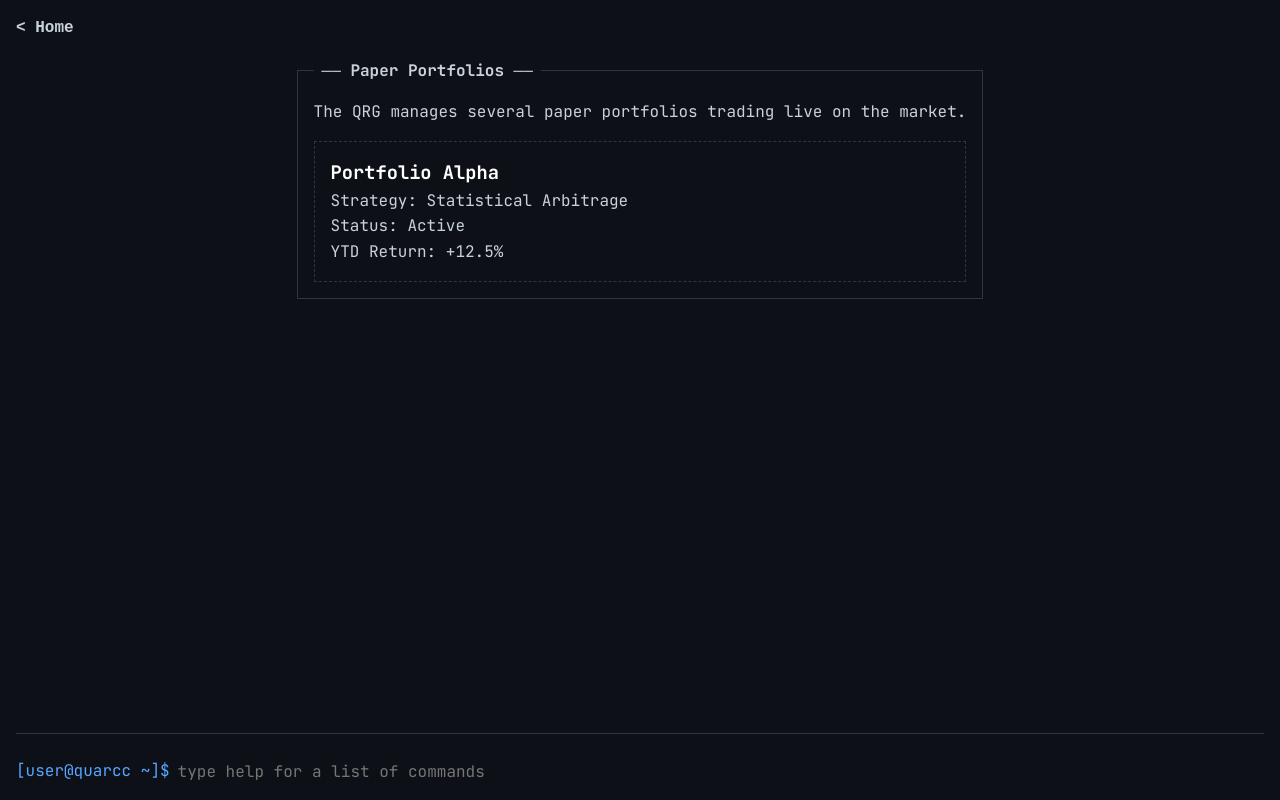
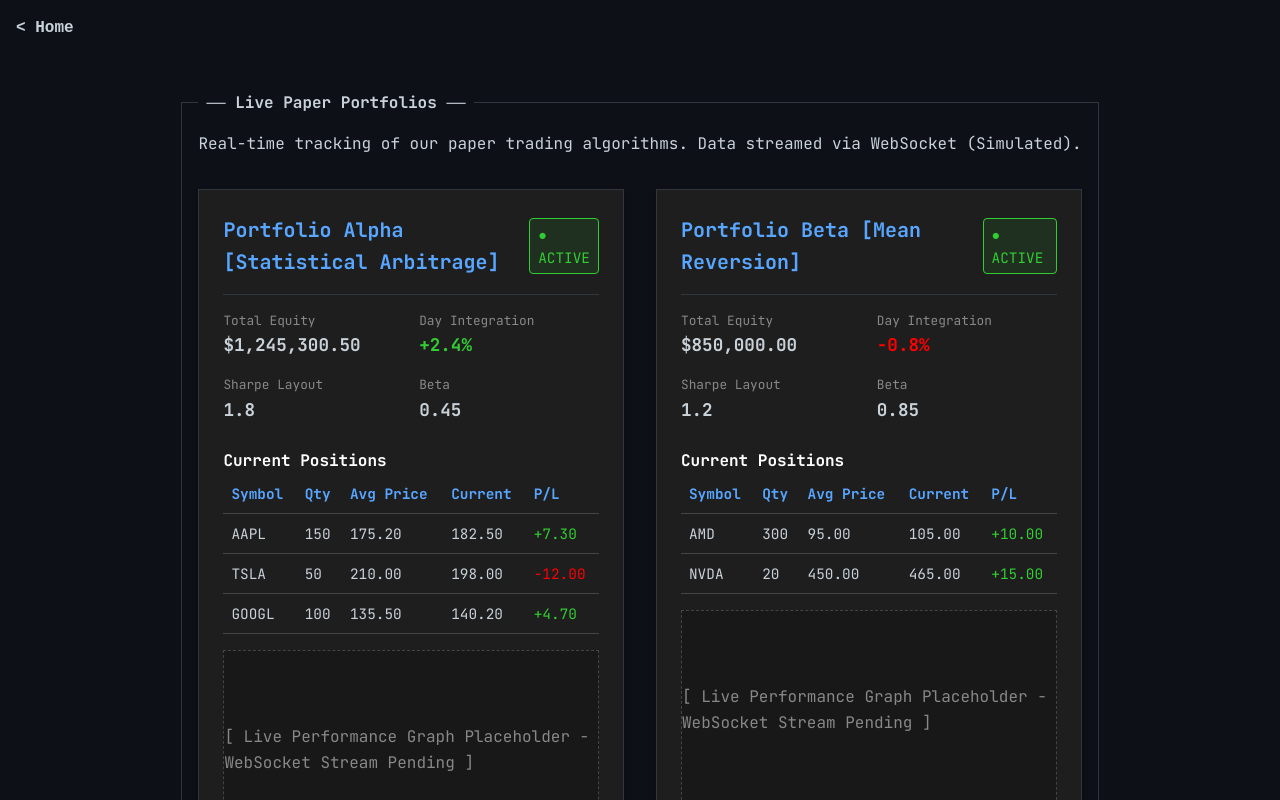
Before and after one commit to carterj-c/QUARCCWebsite, a React (Vite) app: page /paper-fund in a window 1280 px wide. Shown: the top 800 px of the page. Built offline with nearby package versions, Linux system fonts and the light colour scheme.

Commit message:
placeholder portfolio dash

```diff
--- /dev/null
+++ b/src/components/PortfolioDashboard.css
@@ -0,0 +1,91 @@
+.portfolio-dashboard {
+    background-color: var(--color-bg-light, #1e1e1e);
+    border: 1px solid var(--color-border, #333);
+    padding: 1.5rem;
+    margin-bottom: 2rem;
+    font-family: 'JetBrains Mono', monospace;
+    color: var(--color-text, #eee);
+    box-shadow: 0 4px 6px rgba(0, 0, 0, 0.3);
+}
+
+.portfolio-header {
+    display: flex;
+    justify-content: space-between;
+    align-items: center;
+    border-bottom: 1px solid var(--color-border, #333);
+    padding-bottom: 1rem;
+    margin-bottom: 1rem;
+}
+
+.portfolio-title {
+    font-size: 1.25rem;
+    font-weight: bold;
+    color: var(--color-accent, #bd93f9);
+    /* Vibrant Purple/Dracula theme */
+}
+
+.portfolio-status {
+    font-size: 0.9rem;
+    padding: 0.25rem 0.5rem;
+    border-radius: 4px;
+    background-color: rgba(50, 205, 50, 0.1);
+    color: #32cd32;
+    /* Lime Green */
+    border: 1px solid #32cd32;
+}
+
+.portfolio-status.inactive {
+    background-color: rgba(255, 69, 0, 0.1);
+    color: #ff4500;
+    border: 1px solid #ff4500;
+}
+
+.portfolio-stats {
+    display: grid;
+    grid-template-columns: repeat(auto-fit, minmax(150px, 1fr));
+    gap: 1rem;
+    margin-bottom: 1.5rem;
+}
+
+.stat-item {
+    display: flex;
+    flex-direction: column;
+}
+
+.stat-label {
+    font-size: 0.8rem;
+    color: var(--color-text-dim, #888);
+}
+
+.stat-value {
+    font-size: 1.1rem;
+    font-weight: bold;
+}
+
+.portfolio-holdings table {
+    width: 100%;
+    border-collapse: collapse;
+    font-size: 0.9rem;
+}
+
+.portfolio-holdings th,
+.portfolio-holdings td {
+    text-align: left;
+    padding: 0.5rem;
+    border-bottom: 1px solid var(--color-border-dim, #444);
+}
+
+.portfolio-holdings th {
+    color: var(--color-accent, #bd93f9);
+}
+
+.portfolio-graph-placeholder {
+    height: 200px;
+    background-color: rgba(0, 0, 0, 0.2);
+    display: flex;
+    align-items: center;
+    justify-content: center;
+    border: 1px dashed var(--color-border-dim, #444);
+    color: var(--color-text-dim, #888);
+    margin-top: 1rem;
+}
--- /dev/null
+++ b/src/components/PortfolioDashboard.jsx
@@ -0,0 +1,73 @@
+import React from 'react';
+import './PortfolioDashboard.css';
+
+const PortfolioDashboard = ({ portfolio }) => {
+    const { name, strategy, status, stats, holdings } = portfolio;
+    const isLive = status === 'Active';
+
+    return (
+        <div className="portfolio-dashboard">
+            <div className="portfolio-header">
+                <h3 className="portfolio-title">{name} [{strategy}]</h3>
+                <span className={`portfolio-status ${isLive ? '' : 'inactive'}`}>
+                    ● {status.toUpperCase()}
+                </span>
+            </div>
+
+            <div className="portfolio-stats">
+                <div className="stat-item">
+                    <span className="stat-label">Total Equity</span>
+                    <span className="stat-value">{stats.equity}</span>
+                </div>
+                <div className="stat-item">
+                    <span className="stat-label">Day Integration</span>
+                    <span className="stat-value" style={{ color: stats.dayChange.startsWith('+') ? '#32cd32' : 'red' }}>
+                        {stats.dayChange}
+                    </span>
+                </div>
+                <div className="stat-item">
+                    <span className="stat-label">Sharpe Layout</span>
+                    <span className="stat-value">{stats.sharpe}</span>
+                </div>
+                <div className="stat-item">
+                    <span className="stat-label">Beta</span>
+                    <span className="stat-value">{stats.beta}</span>
+                </div>
+            </div>
+
+            <div className="portfolio-holdings">
+                <h4> Current Positions </h4>
+                <table>
+                    <thead>
+                        <tr>
+                            <th>Symbol</th>
+                            <th>Qty</th>
+                            <th>Avg Price</th>
+                            <th>Current</th>
+                            <th>P/L</th>
+                        </tr>
+                    </thead>
+                    <tbody>
+                        {holdings.map((pos, index) => (
+                            <tr key={index}>
+                                <td>{pos.symbol}</td>
+                                <td>{pos.qty}</td>
+                                <td>{pos.avgPrice}</td>
+                                <td>{pos.currentPrice}</td>
+                                <td style={{ color: pos.pl.startsWith('+') ? '#32cd32' : 'red' }}>
+                                    {pos.pl}
+                                </td>
+                            </tr>
+                        ))}
+                    </tbody>
+                </table>
+            </div>
+
+            <div className="portfolio-graph-placeholder">
+                [ Live Performance Graph Placeholder - WebSocket Stream Pending ]
+            </div>
+        </div>
+    );
+};
+
+export default PortfolioDashboard;
--- a/src/pages/PaperFund.jsx
+++ b/src/pages/PaperFund.jsx
@@ -1,21 +1,98 @@
-import React from 'react';
+import React, { useState, useEffect } from 'react';
 import { Helmet } from 'react-helmet-async';
 import SystemBox from '../components/SystemBox';
+import PortfolioDashboard from '../components/PortfolioDashboard';
+
+const MOCK_PORTFOLIOS = [
+    {
+        id: 'alpha',
+        name: 'Portfolio Alpha',
+        strategy: 'Statistical Arbitrage',
+        status: 'Active',
+        stats: {
+            equity: '$1,245,300.50',
+            dayChange: '+2.4%',
+            sharpe: '1.8',
+            beta: '0.45'
+        },
+        holdings: [
+            { symbol: 'AAPL', qty: 150, avgPrice: '175.20', currentPrice: '182.50', pl: '+7.30' },
+            { symbol: 'TSLA', qty: 50, avgPrice: '210.00', currentPrice: '198.00', pl: '-12.00' },
+            { symbol: 'GOOGL', qty: 100, avgPrice: '135.50', currentPrice: '140.20', pl: '+4.70' }
+        ]
+    },
+    {
+        id: 'beta',
+        name: 'Portfolio Beta',
+        strategy: 'Mean Reversion',
+        status: 'Active',
+        stats: {
+            equity: '$850,000.00',
+            dayChange: '-0.8%',
+            sharpe: '1.2',
+            beta: '0.85'
+        },
+        holdings: [
+            { symbol: 'AMD', qty: 300, avgPrice: '95.00', currentPrice: '105.00', pl: '+10.00' },
+            { symbol: 'NVDA', qty: 20, avgPrice: '450.00', currentPrice: '465.00', pl: '+15.00' }
+        ]
+    },
+    {
+        id: 'gamma',
+        name: 'Portfolio Gamma',
+        strategy: 'High Frequency',
+        status: 'Connecting...', // Simulating a connecting state
+        stats: {
+            equity: 'Loading...',
+            dayChange: '--',
+            sharpe: '--',
+            beta: '--'
+        },
+        holdings: []
+    }
+];
 
 const PaperFund = () => {
+    const [portfolios, setPortfolios] = useState(MOCK_PORTFOLIOS);
+
+    useEffect(() => {
+        // Simulate WebSocket connection for real-time updates
+        const interval = setInterval(() => {
+            console.log("Simulating live data fetch...");
+            // Randomly toggle the Connecting status for demo purposes
+            setPortfolios(prev => prev.map(p => {
+                if (p.id === 'gamma') {
+                    return {
+                        ...p,
+                        status: Math.random() > 0.5 ? 'Active' : 'Connecting...',
+                        stats: {
+                            ...p.stats,
+                            equity: '$500,000.00'
+                        }
+                    }
+                }
+                return p;
+            }));
+
+        }, 5000);
+
+        return () => clearInterval(interval);
+    }, []);
+
     return (
-        <div style={{ maxWidth: '800px', margin: '0 auto' }}>
+        <div style={{ maxWidth: '1200px', margin: '0 auto', padding: '2rem' }}>
             <Helmet>
                 <title>Paper Fund - QUARCC</title>
                 <meta name="description" content="Explore QUARCC's paper portfolios and live trading strategies managed by our research teams." />
             </Helmet>
-            <SystemBox title="Paper Portfolios">
-                <p>The QRG manages several paper portfolios trading live on the market.</p>
-                <div style={{ marginTop: '1rem', border: '1px dashed var(--color-border)', padding: '1rem' }}>
-                    <h3>Portfolio Alpha</h3>
-                    <p>Strategy: Statistical Arbitrage</p>
-                    <p>Status: Active</p>
-                    <p>YTD Return: +12.5%</p>
+            <SystemBox title="Live Paper Portfolios">
+                <p style={{ marginBottom: '2rem' }}>
+                    Real-time tracking of our paper trading algorithms. Data streamed via WebSocket (Simulated).
+                </p>
+                <div style={{ display: 'grid', gridTemplateColumns: 'repeat(auto-fit, minmax(400px, 1fr))', gap: '2rem' }}>
+                    {portfolios.map(portfolio => (
+                        <PortfolioDashboard key={portfolio.id} portfolio={portfolio} />
+                    ))}
                 </div>
             </SystemBox>
         </div>
```
